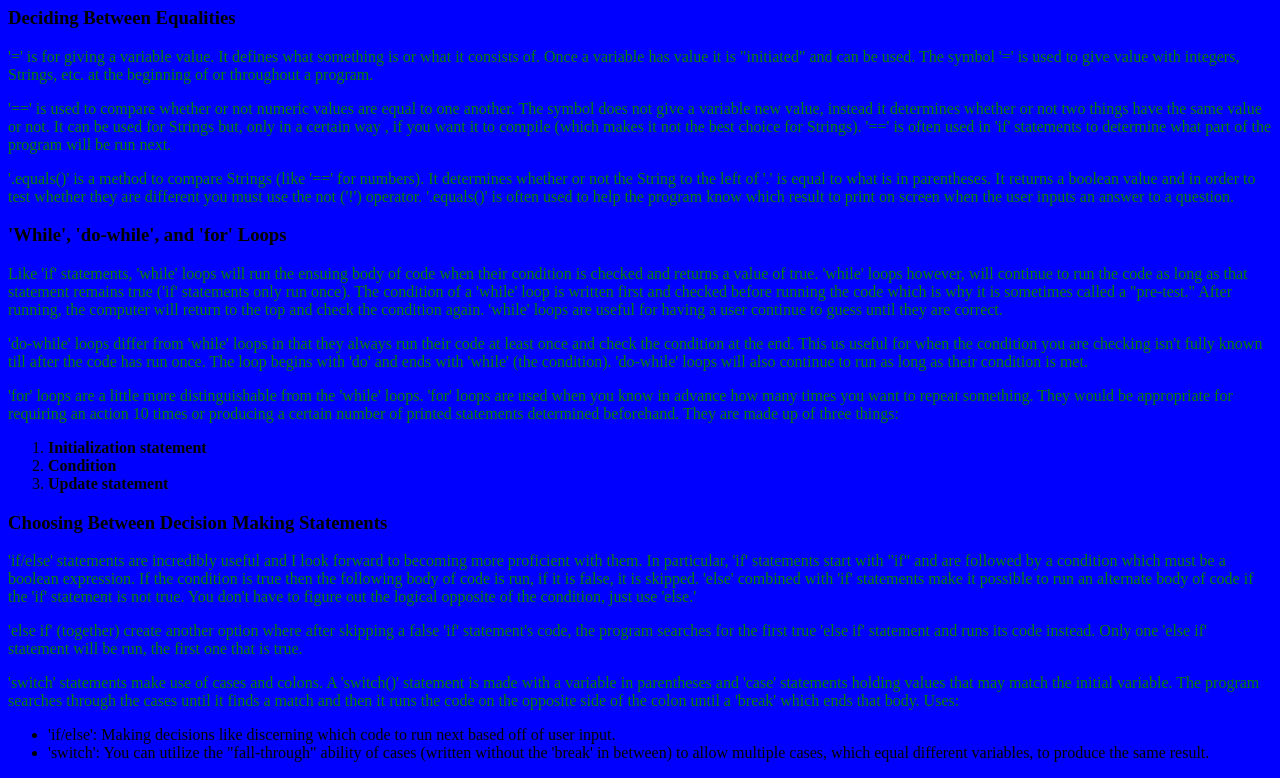
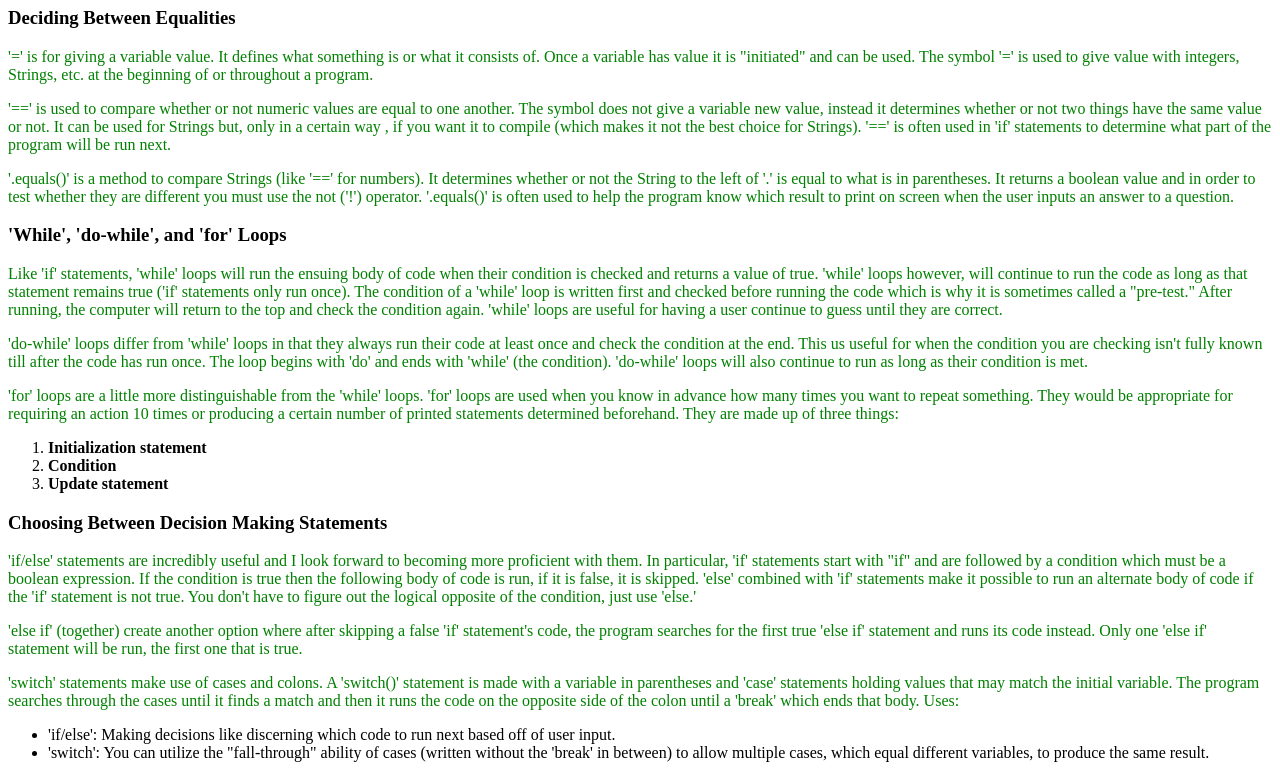
Before and after one commit to dclarkasu/dclarkasu.github.io, a plain HTML site: page index.html in a window 1280 px wide. Shown: the part 73-851 px from the top of the page. Drawn offline with Linux system fonts and the light colour scheme; files that its build step writes are made by us from their sources; files whose address does not match are found by name.

Commit message:
Blog with inline CSS

```diff
--- a/index.html
+++ b/index.html
@@ -7,9 +7,10 @@
 			type ="text/css"
 			rel="stylesheet">
 		<style>
-		body {background-color: Blue;}
+		body {background-color: White;}
 		h1   {color: Black;}
 		p    {color: Green;}
+		<img src="https://www.google.com/url?sa=i&rct=j&q=&esrc=s&source=images&cd=&cad=rja&uact=8&ved=0ahUKEwieirPhybLVAhWE4IMKHejMA58QjRwIBw&url=http%3A%2F%2Fwww.topvaluereviews.net%2Ffeatures%2Fcharming-small-towns-rockies%2F&psig=AFQjCNFAQG9pNCnOkmDNqpyjh8dXPeVxuw&ust=1501557938217259"/>
 		</style>
 
 	</head>
```
